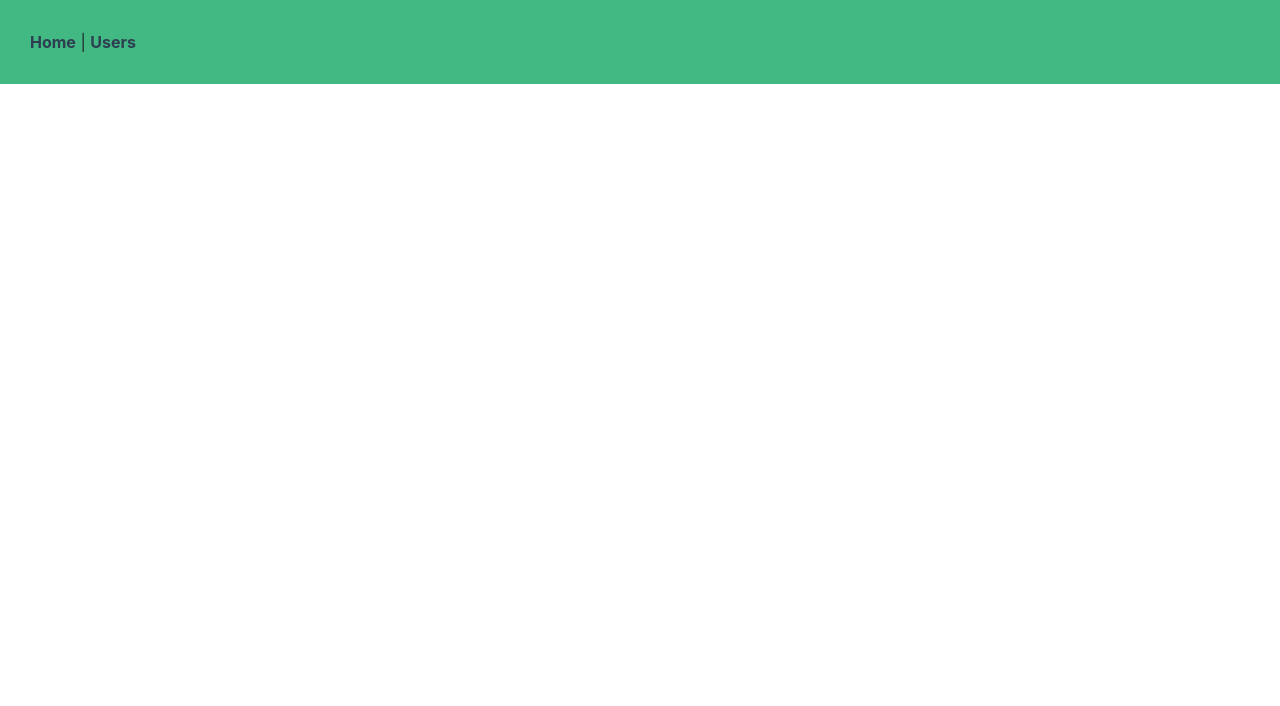
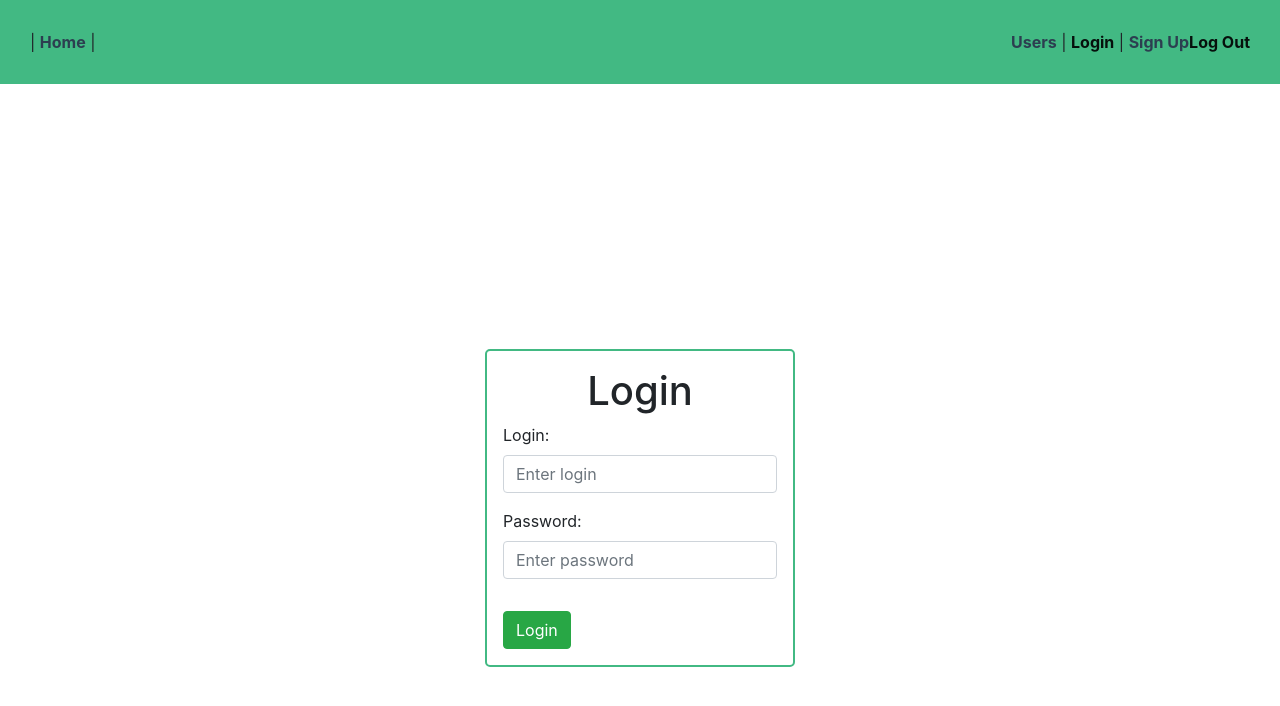
Before and after one commit to imkozin/vue-flask, a Vue app in the folder frontend/: page /login in a window 1280 px wide. Shown: the top 706 px of the page. Built offline with nearby package versions, Linux system fonts and the light colour scheme.

Commit message:
created login page

```diff
--- a/frontend/package.json
+++ b/frontend/package.json
@@ -18,6 +18,8 @@
     "@vue/cli-plugin-babel": "~5.0.0",
     "@vue/cli-plugin-router": "~5.0.0",
     "@vue/cli-service": "~5.0.0",
+    "sass": "^1.69.7",
+    "sass-loader": "^13.3.3",
     "vue-template-compiler": "^2.6.14"
   },
   "browserslist": [
--- a/frontend/src/components/NavBar.vue
+++ b/frontend/src/components/NavBar.vue
@@ -1,16 +1,22 @@
 <template>
-  <div class="nav">
-    <nav>
-      <router-link to="/">Home</router-link> |
-      <router-link to="/users">Users</router-link>
-    </nav>
-  </div>
+  <nav class="nav">
+      <div>
+        | <router-link to="/">Home</router-link> |
+      </div>
+      <div>
+        <router-link to="/users">Users</router-link> |
+        <router-link to="/login">Login</router-link> |
+        <router-link to="/signup">Sign Up</router-link>
+        <router-link to="/login">Log Out</router-link>
+      </div>
+  </nav>
 </template>
 
 
 <style scoped>
 .nav {
   display: flex;
+  justify-content: space-between;
   background-color: #42b983;
   padding: 30px;
 }
--- a/frontend/src/main.js
+++ b/frontend/src/main.js
@@ -1,9 +1,13 @@
 import Vue from 'vue'
 import App from './App.vue'
 import router from './router'
+import { BootstrapVue, IconsPlugin } from 'bootstrap-vue'
 import 'bootstrap/dist/css/bootstrap.css'
 import 'bootstrap-vue/dist/bootstrap-vue.css'
 import '@/assets/main.css'
+Vue.use(BootstrapVue)
+// Optionally install the BootstrapVue icon components plugin
+Vue.use(IconsPlugin)
 
 Vue.config.productionTip = false
 
--- a/frontend/src/router/index.js
+++ b/frontend/src/router/index.js
@@ -1,14 +1,15 @@
 import Vue from 'vue'
 import VueRouter from 'vue-router'
+import LoginView from '@/views/LoginView'
 
 Vue.use(VueRouter)
 
 const routes = [
-  // {
-  //   path: '/',
-  //   name: 'home',
-  //   component: HomeView
-  // },
+  {
+    path: '/login',
+    name: 'login',
+    component: LoginView
+  },
   {
     path: '/users',
     name: 'users',
--- /dev/null
+++ b/frontend/src/views/LoginView.vue
@@ -0,0 +1,83 @@
+<template>
+  <div class="container">
+      <b-form @submit.prevent="submitLogin" v-if="show" class="custom-border p-3 mt-5">
+        <h1 class="text-center">Login</h1>
+      <b-form-group id="input-group-1" label="Login:" label-for="input-1">
+        <b-form-input
+          id="input-1"
+          v-model="form.login"
+          type="text"
+          placeholder="Enter login"
+          required
+        ></b-form-input>
+      </b-form-group>
+
+      <b-form-group id="input-group-2" label="Password:" label-for="input-2">
+        <b-form-input
+          id="input-2"
+          v-model="form.password"
+          type="password"
+          placeholder="Enter password"
+          required
+        ></b-form-input>
+      </b-form-group>
+
+      <b-button type="submit" variant="success" class="mt-3">Login</b-button>
+    </b-form>
+  </div>
+</template>
+
+<script>
+import axios from 'axios';
+
+export default {
+  data() {
+    return {
+      form: {
+        login: '',
+        password: '',
+      },
+      show: true,
+
+    };
+  },
+  methods: {
+    async submitLogin() {
+
+        try {
+            const response = await axios.post('http://localhost:8000/login', this.form);
+            if (response.status === 200) {
+                const { access_token, user_type } = response.data;
+                localStorage.setItem('authData', JSON.stringify({ type: user_type,token: access_token }));
+                const data = await response.data;
+                console.log(data);
+                this.$router.push('/users');
+            } else {
+                this.errors.push('Invalid credentials');
+                // this.snackbar = true
+                // this.callSnackbar()
+            }
+        } catch (err) {
+            console.log(err);
+            this.errors.push(err.response.data.msg);
+            // this.snackbar = true
+            // this.callSnackbar()
+        }
+    },
+  },
+};
+</script>
+
+<style scoped>
+.container {
+  display: flex;
+  align-items: center;
+  justify-content: center;
+  height: 100vh;
+}
+
+.custom-border {
+  border: 2px solid #42b983;
+  border-radius: 5px;
+}
+</style>
--- a/frontend/src/views/UserView.vue
+++ b/frontend/src/views/UserView.vue
@@ -30,10 +30,12 @@
                     </tr>
                 </tbody>
                 </table>
+            </div>
+
             <div class="col-md-5">
-    <div v-if="Object.keys(this.currentUser).length !== 0">
+                <!-- <div v-if="Object.keys(this.currentUser).length !== 0"> -->
+                <div v-if="isEditForm">
                     <h2 class="alert alert-warning">Edit User Details</h2>
-
                     <form @submit.prevent="editUser(currentUser.id)">
                         <div class="row">
                         <div class="col">
@@ -85,49 +87,59 @@
                     <button type="submit" class="btn btn-success float-left ml-2">Update</button>
                     </form>
                 </div>
-<!--
+
                 <div v-else>
-                    <h2 class="alert alert-info">Create A New Student</h2>
-                    <form @submit.prevent="saveUser()">
-
+                    <h2 class="alert alert-info">Create A New User</h2>
+                    <form @submit.prevent="createUser()">
                         <div class="row">
-
                         <div class="col">
                             <div class="form-group">
-<label class="form-label float-left ml-2">Name</label>
-<input type="text" class="form-control" v-model="User.name">
+                            <label class="form-label float-left ml-2">First Name</label>
+                            <input type="text" class="form-control" v-model="currentUser.fname">
                             </div>
                         </div>
 
                         <div class="col">
                             <div class="form-group">
-<label class="form-label float-left ml-2">Email</label>
-<input type="email" class="form-control" v-model="student.email">
+                            <label class="form-label float-left ml-2">Last Name</label>
+                            <input type="text" class="form-control" v-model="currentUser.lname">
                             </div>
                         </div>
                         </div>
 
+                        <div class="row">
+                        <div class="col">
+                            <div class="form-group">
+                            <label class="form-label float-left ml-2">City</label>
+                            <input type="text" class="form-control" v-model="currentUser.city">
+                            </div>
+                        </div>
 
+                        <div class="col">
+                            <div class="form-group">
+                            <label class="form-label float-left ml-2">Login (Email)</label>
+                            <input type="email" class="form-control" v-model="currentUser.login">
+                            </div>
+                        </div>
+                        </div>
 
                         <div class="row">
                         <div class="col">
                             <div class="form-group">
-<label class="form-label float-left ml-2">Course</label>
-<input type="text" class="form-control" v-model="student.course">
-</div>
-</div>
-<div class="col">
-
-<div class="form-group">
-<label class="form-label float-left ml-2">Gender</label>
-<input type="text" class="form-control" v-model="student.gender">
+                            <label class="form-label float-left ml-2">Password</label>
+                            <input type="password" class="form-control" v-model="currentUser.password">
                             </div>
                         </div>
 
+                        <div class="col">
+                            <div class="form-group">
+                            <label class="form-label float-left ml-2">Devices</label>
+                            <input type="text" class="form-control" v-model="currentUser.device_qty">
                             </div>
-<button type="submit" class="btn btn-primary float-left ml-2">Save</button>
+                        </div>
+                        </div>
+                        <button type="submit" class="btn btn-success float-left ml-2">Save</button>
                     </form>
-                </div> -->
                 </div>
             </div>
         </div>
@@ -142,6 +154,7 @@ import axios from 'axios';
             return {
                 users: [],
                 currentUser: {},
+                isEditForm: false,
                 user: {
                     fname: '',
                     lname: '',
@@ -151,6 +164,12 @@ import axios from 'axios';
                     device_qty: '',
                 }
             }
+        },
+        mounted(){
+            console.log('DOM mounted')
+        },
+        created() {
+            this.getUsers();
         },
         methods: {
             async getUsers() {
@@ -163,10 +182,27 @@ import axios from 'axios';
                     console.error('Error fetching users:', error);
                 }
             },
+            async createUser() {
+                try {
+                    const response = await axios.post('http://localhost:8000/user/register', this.currentUser, {
+                        headers: {
+                            'Content-Type': 'application/json',
+                        },
+                    });
+
+                    const data = response.data;
+                    console.log('User registered successfully:', data.message);
+                    this.getUsers();
+                    this.isEditForm = false;
+                } catch (error) {
+                    console.error('Error creating user:', error);
+                }
+            },
             editBtn(id) {
                 const userToEdit = this.users.find((user) => user.id === id);
                     if (userToEdit) {
                         this.currentUser = { ...userToEdit };
+                        this.isEditForm = true;
                     }
             },
             async editUser(id) {
@@ -175,6 +211,7 @@ import axios from 'axios';
                     console.log('User updated successfully:', response.data);
                     this.currentUser = {};
                     this.getUsers();
+                    this.isEditForm = false;
                 } catch (error) {
                     console.error('Error updating user:', error);
                 }
@@ -189,12 +226,6 @@ import axios from 'axios';
                 }
             },
         },
-        mounted(){
-            console.log('DOM mounted')
-            this.getUsers();
-        },
-        // created() {
-        // },
     }
 </script>
 
```
Also changed, not shown: 2 other files (tests, documents, lock files or other folders). Lines whose indentation alone changed are shown as unchanged.
